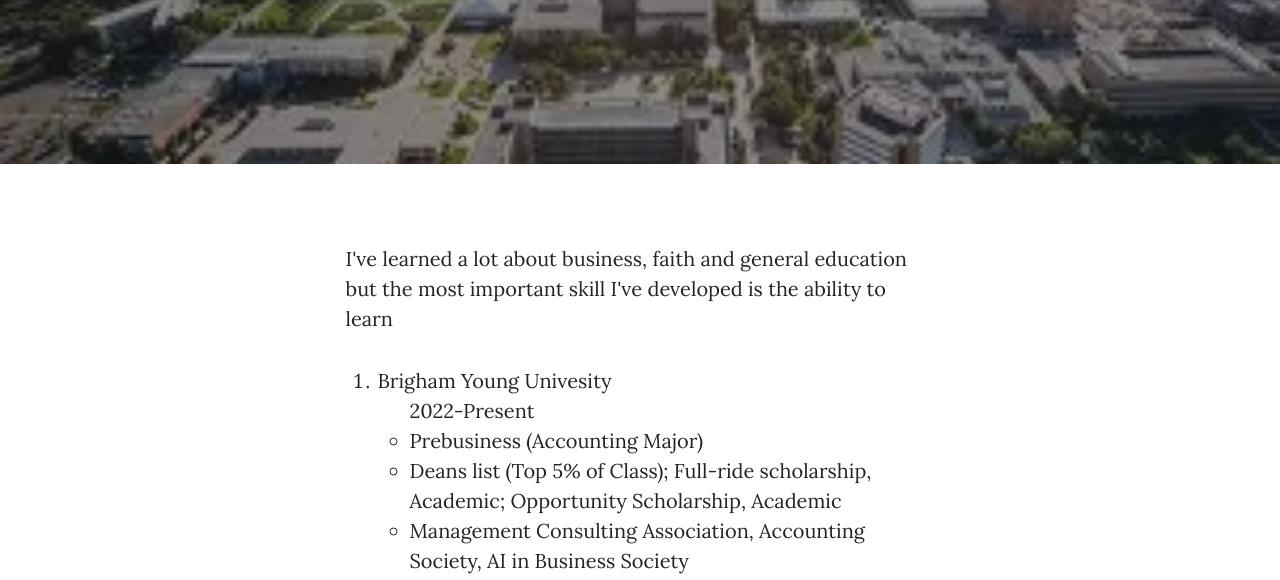
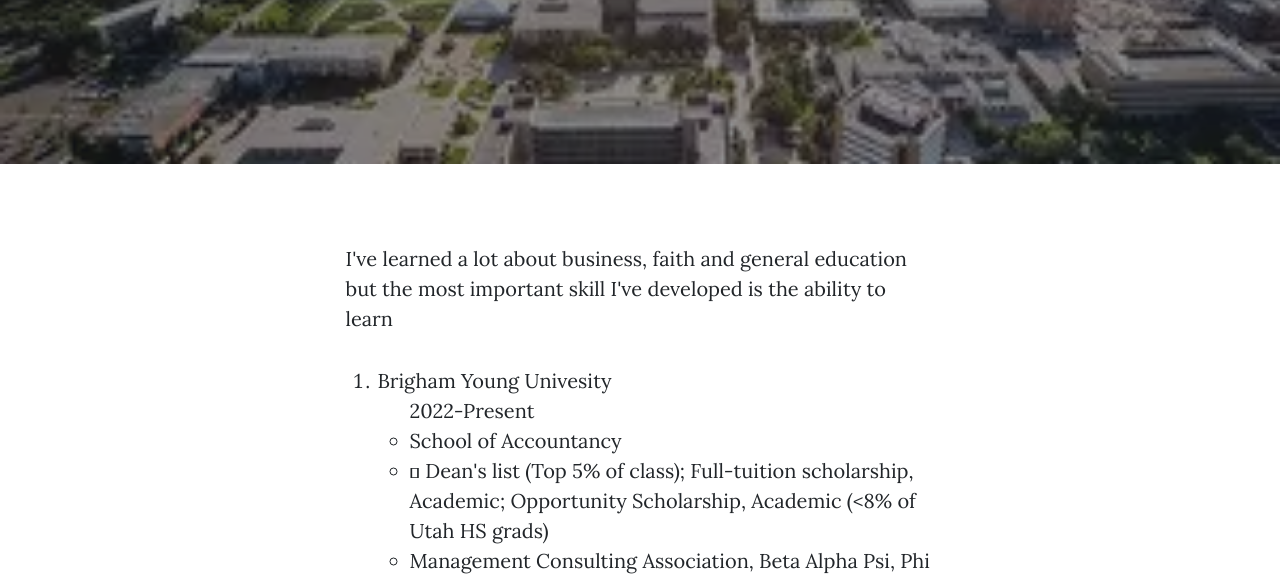
Before and after one commit to ethhow14/is201final, a plain HTML site: page bootstrap/education.html in a window 1280 px wide. Shown: the part 368-948 px from the top of the page. Drawn offline with nearby package versions, Linux system fonts and the light colour scheme.

Commit message:
Update education details in education.html

```diff
--- a/bootstrap/education.html
+++ b/bootstrap/education.html
@@ -59,9 +59,9 @@
                             <li>Brigham Young Univesity
                                 <ul>
                                     2022-Present
-                                    <li>Prebusiness (Accounting Major)</li>
-                                    <li>Deans list (Top 5% of Class); Full-ride scholarship, Academic; Opportunity Scholarship, Academic</li>
-                                    <li>Management Consulting Association, Accounting Society, AI in Business Society</li>
+                                    <li>School of Accountancy</li>
+                                    <li>	Dean's list (Top 5% of class); Full-tuition scholarship, Academic; Opportunity Scholarship, Academic (<8% of Utah HS grads)</li>
+                                    <li>Management Consulting Association, Beta Alpha Psi, Phi Kappa Phi, PE/VC Association, AI in Business Society</li>
                                     <li>GPA: 4.0</li>
                                 </ul>
                             </li>
```
